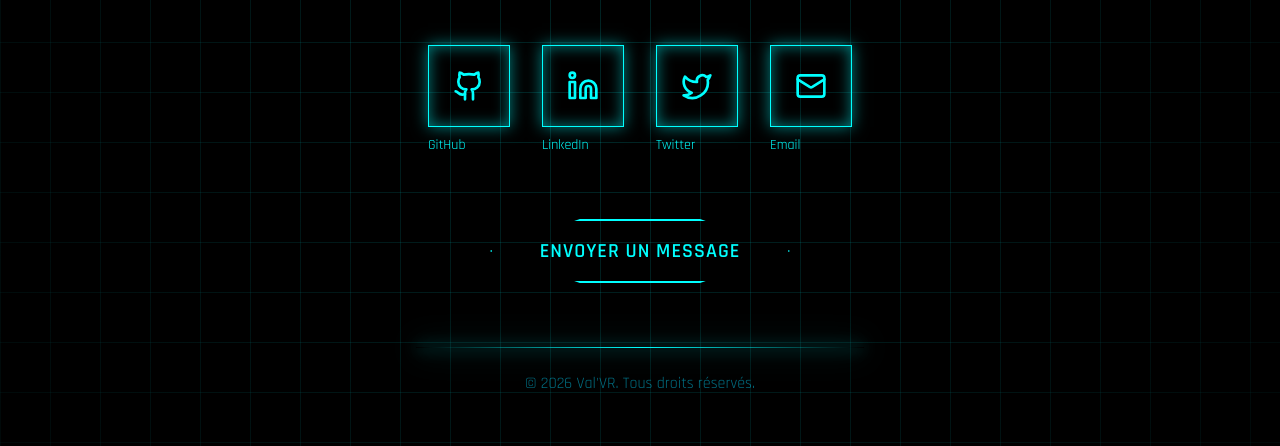
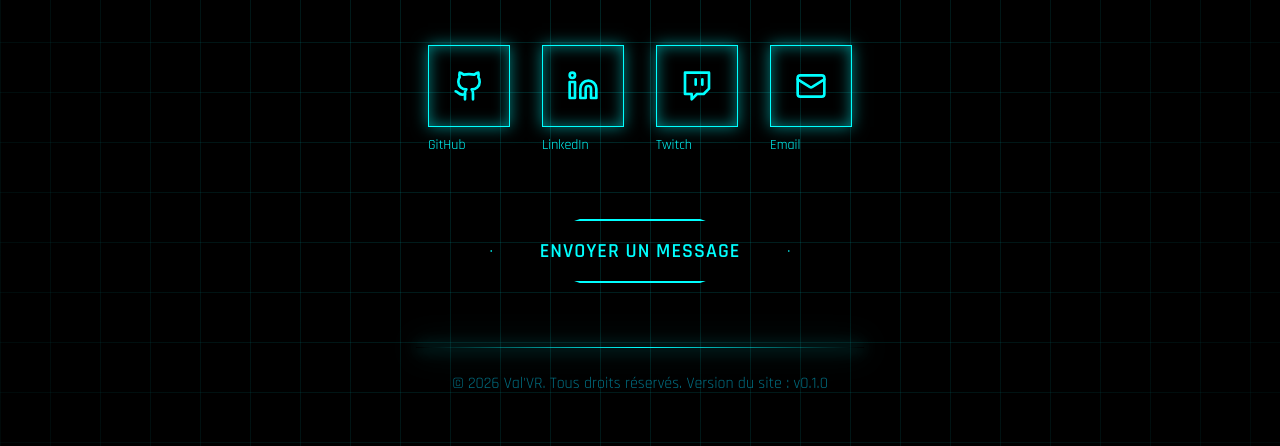
Before and after one commit to Tititin/valvr-website, a React (Vite) app: page / in a window 1280 px wide. Shown: the part 3508-3954 px from the top of the page. Built offline with nearby package versions, Linux system fonts and the light colour scheme.

Commit message:
feat: update contact information

```diff
--- a/src/app/components/Contact.tsx
+++ b/src/app/components/Contact.tsx
@@ -1,12 +1,12 @@
 import { motion } from 'motion/react';
 import { useInView } from 'motion/react';
 import { useRef } from 'react';
-import { Mail, Github, Linkedin, Twitter } from 'lucide-react';
+import { Mail, Github, Linkedin, Twitch } from 'lucide-react';
 
 const socialLinks = [
   {
     icon: Github,
-    href: 'https://github.com',
+    href: 'https://github.com/Tititin',
     label: 'GitHub'
   },
   {
@@ -15,13 +15,13 @@ const socialLinks = [
     label: 'LinkedIn'
   },
   {
-    icon: Twitter,
-    href: 'https://twitter.com',
-    label: 'Twitter'
+    icon: Twitch,
+    href: 'https://twitch.tv/valvr44',
+    label: 'Twitch'
   },
   {
     icon: Mail,
-    href: 'mailto:contact@valvr.com',
+    href: 'mailto:valvrpro@gmail.com',
     label: 'Email'
   }
 ];
@@ -91,7 +91,7 @@ export function Contact() {
           className="text-center"
         >
           <a
-            href="mailto:contact@valvr.com"
+            href="mailto:valvrpro@gmail.com"
             className="tron-button text-xl tracking-wider inline-block"
           >
             ENVOYER UN MESSAGE
@@ -106,7 +106,7 @@ export function Contact() {
         >
           <div className="neon-line max-w-md mx-auto mb-6" />
           <p style={{ color: 'rgba(0, 217, 255, 0.5)' }}>
-            © 2026 Val'VR. Tous droits réservés.
+            © 2026 Val'VR. Tous droits réservés. Version du site : v0.1.0
           </p>
         </motion.div>
       </div>
```
